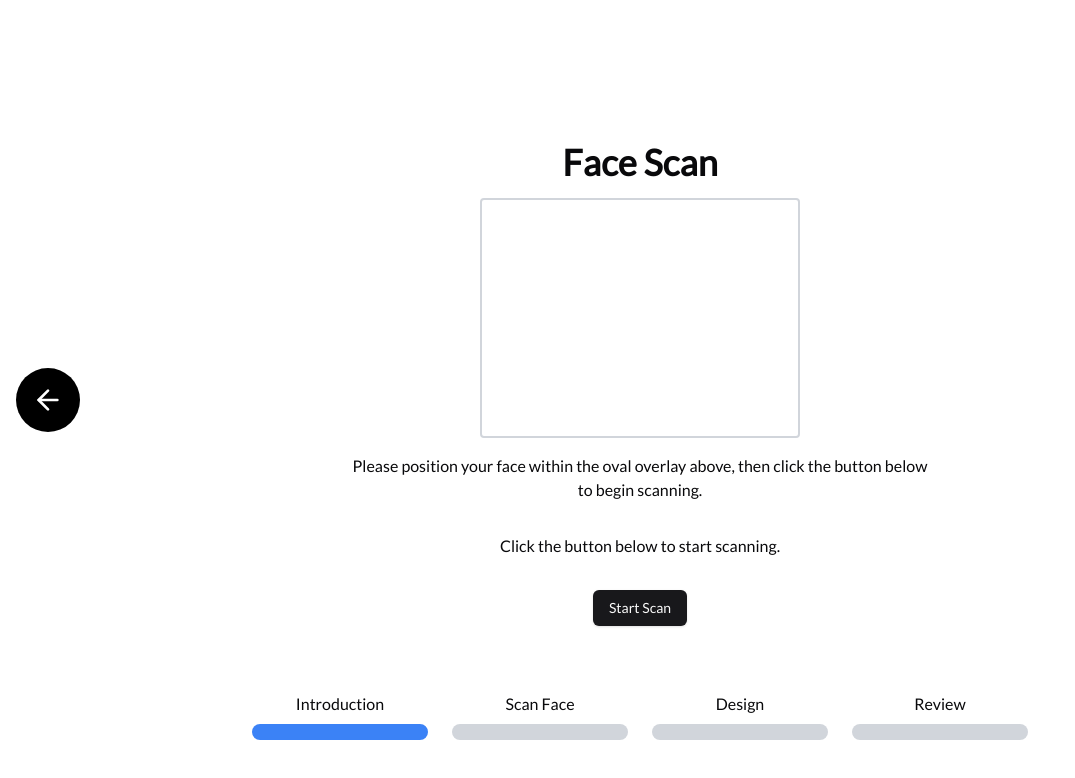
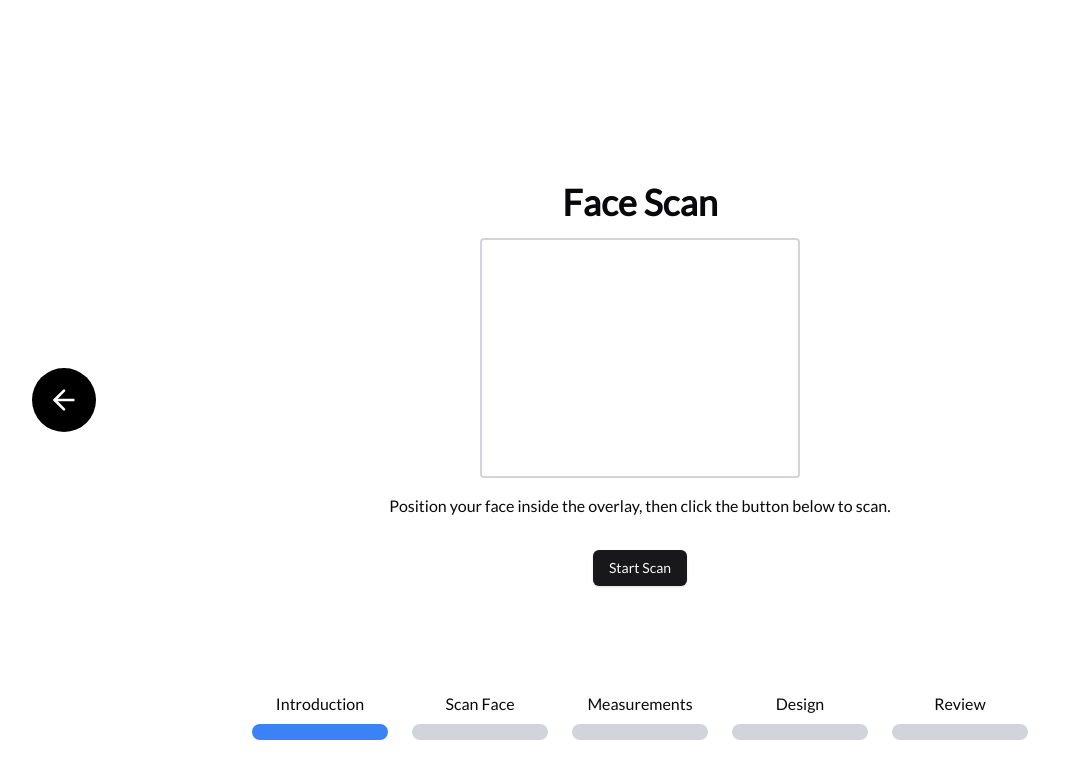
Before and after one commit to dhruvmachhi/hacknyu, a Next.js app: page /scan in a window 1280 px wide. Shown: the top 778 px of the page, without its empty margins (0-1075 px from the left). Built offline with nearby package versions, Linux system fonts and the light colour scheme; no server answers.

Commit message:
added app.py and Scan/page.tsx

```diff
--- a/app/measurements/page.tsx
+++ /dev/null
@@ -1,16 +0,0 @@
-import ProgressBar from "@/components/ProgressBar";
-
-const steps = [
-    "Introduction",
-    "Scan Face",
-    "Design",
-    "Review",
-]
-
-export default function Home() {
-    return (
-        <main>
-            <ProgressBar index={3} steps={steps}/>
-        </main>
-    );
-    }
--- a/app/page.tsx
+++ b/app/page.tsx
@@ -9,11 +9,13 @@ import Link from "next/link";
 const steps = [
     "Introduction",
     "Scan Face",
+    "Measurements",
     "Design",
     "Review",
 ]
 
 export default function Home() {
+
     return (
         <main>
             <div className="absolute w-full h-full">
--- a/app/scan/page.tsx
+++ b/app/scan/page.tsx
@@ -3,14 +3,14 @@
 import React, { useState, useEffect, useRef } from 'react';
 import { Button } from '@/components/ui/button';
 import ProgressBar from '@/components/ProgressBar';
+import { ArrowLeft } from 'lucide-react';
 import { useRouter } from 'next/navigation';
-import { ArrowLeft, ArrowRight } from "lucide-react";
 import Link from 'next/link';
-import { useMeasurementsStore } from '@/store';
 
 const steps = [
   "Introduction",
   "Scan Face",
+  "Measurements",
   "Design",
   "Review",
 ];
@@ -19,11 +19,6 @@ export default function ScanPage() {
   const videoRef = useRef<HTMLVideoElement>(null);
   const router = useRouter();
   const [scanning, setScanning] = useState(false);
-
-  const { setMeasurements } = useMeasurementsStore();
-  const { resetMeasurements } = useMeasurementsStore();
-  const { measurements } = useMeasurementsStore();
-
   const [error, setError] = useState<string | null>(null);
 
   // Request access to the user's webcam.
@@ -47,7 +42,6 @@ export default function ScanPage() {
 
   const startScan = async () => {
     setScanning(true);
-    resetMeasurements();
     setError(null);
     try {
       if (!videoRef.current) {
@@ -56,14 +50,12 @@ export default function ScanPage() {
         return;
       }
       const video = videoRef.current;
-
       // Ensure the video is ready (non-zero dimensions)
       if (video.videoWidth === 0 || video.videoHeight === 0) {
         setError("Video not ready. Please wait a moment and try again.");
         setScanning(false);
         return;
       }
-
       // Capture a frame from the video stream.
       const canvas = document.createElement('canvas');
       canvas.width = video.videoWidth;
@@ -77,7 +69,7 @@ export default function ScanPage() {
       ctx.drawImage(video, 0, 0, canvas.width, canvas.height);
       const imageDataUrl = canvas.toDataURL('image/jpeg');
 
-      // Send the image to the Flask API.
+      // Send the image to your Flask API.
       const response = await fetch('http://127.0.0.1:5000/api/measure', {
         method: 'POST',
         headers: { 'Content-Type': 'application/json' },
@@ -87,11 +79,10 @@ export default function ScanPage() {
       if (data.error) {
         setError(data.error);
       } else {
-        setMeasurements({
-          eyeWidth: data.eye_width_mm,
-          bridgeWidth: data.bridge_width_mm,
-          sideLength: data.b_size_mm
-        });
+        // Automatically navigate to the Measurement page with query parameters.
+        router.push(
+          `/measurement?eye_width_mm=${data.eye_width_mm}&bridge_width_mm=${data.bridge_width_mm}&b_size_mm=${data.b_size_mm}`
+        );
       }
     } catch (err: any) {
       setError("An error occurred: " + err.message);
@@ -100,10 +91,10 @@ export default function ScanPage() {
   };
 
   return (
-    <main className="flex flex-col items-center justify-center min-h-screen p-4">
+    <main className="flex flex-col items-center justify-center min-h-screen p-4 relative">
       <h1 className="text-4xl font-bold mb-4">Face Scan</h1>
 
-      {/* Video Preview with Overlay */}
+      {/* Video Preview with Oval Overlay */}
       <div className="relative mb-4">
         <video
           ref={videoRef}
@@ -113,60 +104,38 @@ export default function ScanPage() {
           className="w-80 h-60 border-2 border-gray-300 rounded"
           style={{ transform: 'scaleX(-1)' }} // Mirror preview for natural movement
         />
-        {/* Overlay Oval */}
         <div className="absolute inset-0 flex items-center justify-center pointer-events-none">
           <div
             className="border-4 border-dashed border-white rounded-full"
-            style={{
-              width: '25%',   // Horizontally smaller
-              height: '49%',  // Vertically longer
-            }}
+            style={{ width: '25%', height: '49%' }}
           />
         </div>
       </div>
 
-      <p className="mb-8 text-center max-w-xl">
-        Please position your face within the oval overlay above, then click the button below to begin scanning.
-      </p>
-
       {scanning ? (
         <p className="mb-8">Scanning... please wait.</p>
-      ) : measurements ? (
-        <div className="mb-8 text-center">
-          <h2 className="text-2xl font-semibold mb-4">Measurement Results</h2>
-          <ul>
-            <li>Eye Width: {measurements.eyeWidth} mm</li>
-            <li>Bridge Width: {measurements.eyeWidth} mm</li>
-            <li>B Size (Vertical): {measurements.sideLength} mm</li>
-          </ul>
-        </div>
       ) : error ? (
         <p className="mb-8 text-red-500">{error}</p>
       ) : (
-        <p className="mb-8">Click the button below to start scanning.</p>
+        <p className="mb-8">
+          Position your face inside the overlay, then click the button below to scan.
+        </p>
       )}
 
-      <div className="flex justify-start items-center w-full">
-        <div className="absolute left-4 top-1/2 transform -translate-y-1/2">
-          <Link href={"/"}>
-            <button className="rounded-full bg-black size-16 flex justify-center items-center">
-              <ArrowLeft color="white" size={32} />
-            </button>
-          </Link>
-        </div>
+      <Button onClick={startScan} disabled={scanning}>
+        {scanning ? "Scanning..." : "Start Scan"}
+      </Button>
+
+      {/* Optional back arrow to go back to Home */}
+      <div className="fixed left-8 top-1/2 -translate-y-1/2">
+        <Link href="/">
+          <button className="rounded-full bg-black w-16 h-16 flex justify-center items-center">
+            <ArrowLeft color="white" size={32} />
+          </button>
+        </Link>
       </div>
-      <div className="flex gap-4">
-        <Button onClick={startScan} disabled={scanning}>
-          {scanning ? "Scanning..." : "Start Scan"}
-        </Button>
-        {measurements != null && (
-          <Link href="/design">
-            <Button>Next: Design</Button>
-          </Link>
-        )}
-      </div>
+
       <div className="mt-8">
-        {/* For the scan step, we use index 1 (0: Introduction, 1: Scan Face) */}
         <ProgressBar index={1} steps={steps} />
       </div>
     </main>
```
